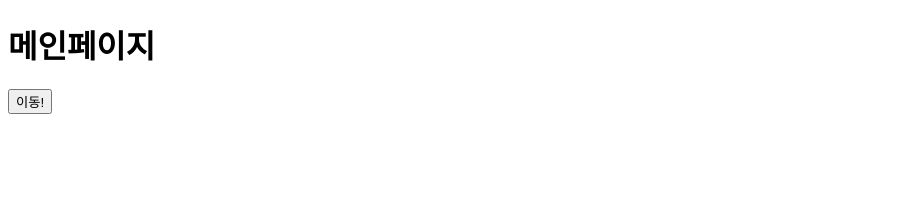
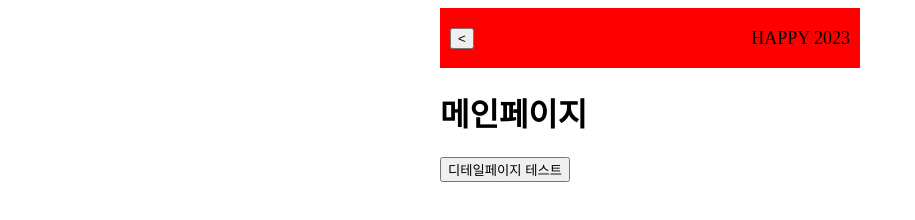
Before and after one commit to che-ri/numble_js_spa, a plain HTML site: page index.html in a window 1280 px wide. Shown: the whole page, without its empty margins (0-915 px from the left). Drawn offline with Linux system fonts and the light colour scheme.

Commit message:
[feat] 라우터 param 기능 추가, 페이지 연결 (#2)

```diff
--- a/src/constants/index.js
+++ b/src/constants/index.js
@@ -0,0 +1,3 @@
+export const ROUTE_PARAMETER_REGEX = /:(\w+)/g;
+
+export const URL_FRAGMENT_REGEX = "([^\\/]+)";
--- /dev/null
+++ b/src/css/content.css
@@ -0,0 +1,3 @@
+.content {
+  padding: 15px 10px;
+}
--- /dev/null
+++ b/src/css/header.css
@@ -0,0 +1,17 @@
+.header {
+  width: 100%;
+  padding: 15px 10px;
+  height: 30px;
+  background: red;
+  display: flex;
+  justify-content: space-between;
+  align-items: center;
+}
+
+.header .back-btn {
+  background: none;
+}
+
+.header .title {
+  font-size: large;
+}
--- a/src/css/style.css
+++ b/src/css/style.css
@@ -1,4 +1,7 @@
+@import url(./header.css);
+@import url(./content.css);
+
 #root {
-    display: "block";
-    width: "100%";
+  width: 400px;
+  margin: auto;
 }
--- /dev/null
+++ b/src/js/components/Header.js
@@ -0,0 +1,21 @@
+import Router from "../router.js";
+
+export default class Header {
+  constructor(dom) {
+    this.dom = dom;
+  }
+
+  backButton() {
+    /// 뒤로 이동할 페이지가 있다면 뒤로가기 버튼을 보여준다.
+    if (window.history.length > 1) {
+      return `<button id="back-btn" onclick="${() => Router.instance.back()}"><</button>`;
+    }
+
+    return `<div></div>`;
+  }
+
+  render() {
+    this.dom.innerHTML = `<header class='header'>
+    ${this.backButton()} <span class="title">HAPPY 2023</span></header>`;
+  }
+}
--- a/src/js/index.js
+++ b/src/js/index.js
@@ -3,11 +3,9 @@ import Router from "./router.js";
 
 export default function render() {
   const $root = $("#root");
-
   $root.innerHTML = `
   <div id="router"></div>
   `;
-
   new Router($("#router")).render();
 }
 
--- a/src/js/pages/DetailPage.js
+++ b/src/js/pages/DetailPage.js
@@ -1,9 +1,13 @@
+import Header from "../components/Header.js";
+import $ from "../selector.js";
+
 export default class DetailPage {
   constructor(dom) {
     this.dom = dom;
   }
 
   render() {
-    this.dom.innerHTML = `<h1>상세페이지</h1>`;
+    this.dom.innerHTML = `<div><div id="header"></div><h1>상세페이지</h1><button id="go-write-btn">새 글 작성하기</button><div>`;
+    new Header($("#header")).render();
   }
 }
--- a/src/js/pages/MainPage.js
+++ b/src/js/pages/MainPage.js
@@ -1,4 +1,5 @@
-import Router, { pages } from "../router.js";
+import Header from "../components/Header.js";
+import Router from "../router.js";
 import $ from "../selector.js";
 
 export default class MainPage {
@@ -7,10 +8,11 @@ export default class MainPage {
   }
 
   render() {
-    this.dom.innerHTML = `<h1>메인페이지</h1> <button id="to-detail">이동!</button>`;
+    this.dom.innerHTML = `<div><div id="header"></div><h1>메인페이지</h1><button id="go-write-btn">디테일페이지 테스트</button><div>`;
+    new Header($("#header")).render();
 
-    $("#to-detail").addEventListener("click", () => {
-      Router.instance.push("/not");
+    $("#go-write-btn").addEventListener("click", () => {
+      Router.instance.push("/detail/3");
     });
   }
 }
--- /dev/null
+++ b/src/js/pages/WritePage.js
@@ -0,0 +1,12 @@
+import Router from "../router.js";
+
+export default class WritePage {
+  constructor(dom) {
+    this.dom = dom;
+  }
+
+  render() {
+    this.dom.innerHTML = `<div><div id="header"></div><h1>작성페이지</h1>`;
+    Router.instance.render();
+  }
+}
--- a/src/js/router.js
+++ b/src/js/router.js
@@ -1,11 +1,14 @@
+import { ROUTE_PARAMETER_REGEX, URL_FRAGMENT_REGEX } from "../constants/index.js";
 import DetailPage from "./pages/DetailPage.js";
 import MainPage from "./pages/MainPage.js";
 import NotFoundPage from "./pages/NotFoundPage.js";
+import WritePage from "./pages/WritePage.js";
 
 export const pages = {
+  detail: { url: "/detail/:id", element: DetailPage },
+  write: { url: "/write", element: WritePage },
+  notFound: { url: "/404", element: NotFoundPage },
   main: { url: "/", element: MainPage },
-  detail: { url: "/detail", element: DetailPage },
-  notFound: { url: "/404", element: NotFoundPage },
 };
 
 export default class Router {
@@ -15,11 +18,31 @@ export default class Router {
     if (!Router.instance) Router.instance = this;
 
     this.dom = dom;
+    this.current;
     this.pages = Object.entries(pages).reduce((acc, [key, value]) => {
-      acc[key] = { ...value, element: new value.element(dom) };
+      acc[key] = {
+        ...value,
+        // url에 따라 보여줄 element 생성
+        element: new value.element(dom),
+        // 정규식 추가
+        regex: new RegExp(`^${value.url.replace(ROUTE_PARAMETER_REGEX, URL_FRAGMENT_REGEX).replace(/\//g, "\\/")}`),
+      };
       return acc;
     }, {});
-    this.currentPage = this.pages[0];
+
+    window.addEventListener("DOMContentLoaded", () => {
+      /// 문서 : https://developer.mozilla.org/ko/docs/Web/API/Window/DOMContentLoaded_event
+
+      console.log("loaded!");
+      this.render(window.location.pathname);
+    });
+
+    window.addEventListener("popstate", () => {
+      /// 문서 : https://developer.mozilla.org/ko/docs/Web/API/Window/popstate_event
+
+      console.log("pop!");
+      this.render(window.location.pathname);
+    });
   }
 
   push(url = "", state = {}, title) {
@@ -27,9 +50,43 @@ export default class Router {
     this.render(url);
   }
 
-  render(url = this.pages.main.url) {
-    const findPage = Object.values(this.pages).find((page) => page.url === url);
-    this.currentPage = findPage ?? this.pages.notFound;
-    this.currentPage.element.render();
+  replace(url = "", state = {}, title) {
+    window.history.replaceState(state, title, url);
+    this.render(url);
+  }
+
+  back() {
+    window.history.back();
+  }
+
+  render(url = "/") {
+    const findPage = Object.values(this.pages).find((page) => url.match(page.regex));
+
+    this.current = { ...findPage, params: _getParams(findPage.url, url, findPage.regex) };
+
+    const renderPage = findPage ?? this.pages.notFound;
+    renderPage.element.render();
   }
 }
+
+function _getParams(path, url, regex) {
+  const matches = url.match(regex);
+
+  if (matches == null) return {};
+
+  const paramValues = [];
+  matches.shift();
+  matches.forEach((paramValue, index) => {
+    paramValues.push(paramValue);
+  });
+
+  let paramKeys = [];
+  path.replace(ROUTE_PARAMETER_REGEX, (match, paramName) => {
+    paramKeys.push(paramName);
+  });
+
+  return paramKeys.reduce((acc, cur, idx) => {
+    acc[cur] = paramValues[idx];
+    return acc;
+  }, {});
+}
```
